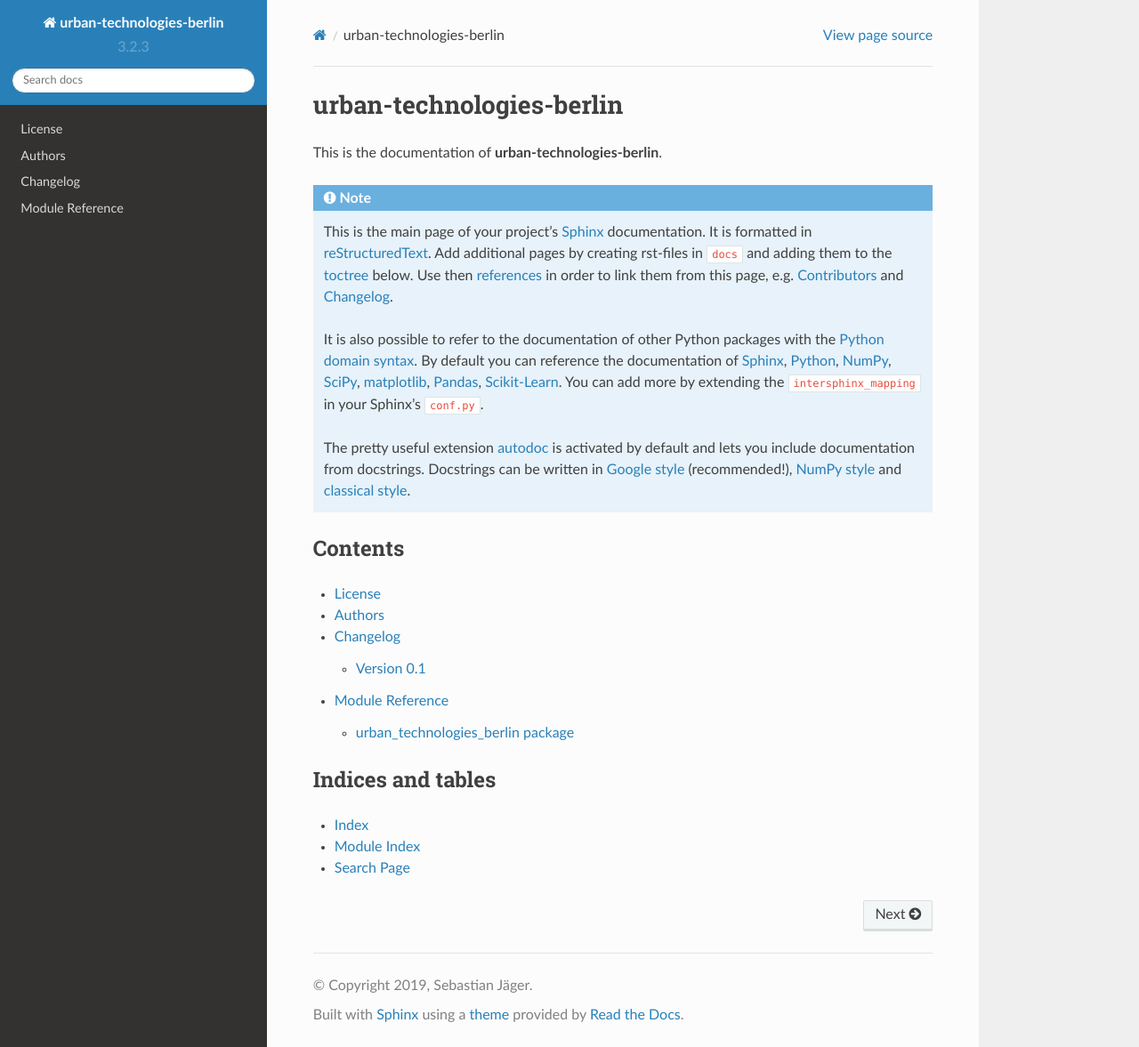
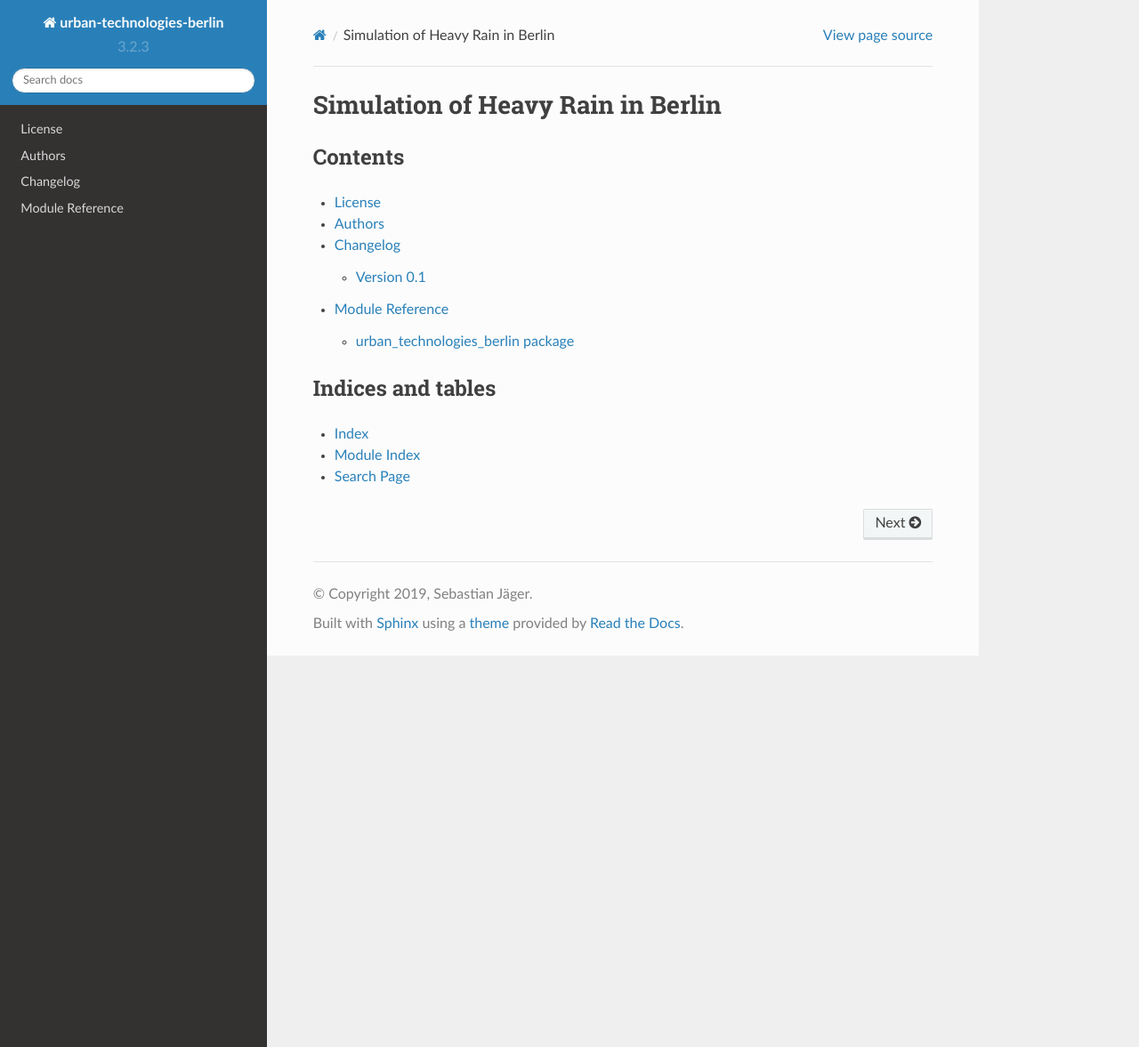
Before and after one commit to se-jaeger/urban-technologies-berlin, a Sphinx documentation site: the page built from docs/index.rst, in a window 1280 px wide and 1177 px high. Shown: the whole window at 89% size. Built offline with Sphinx 7.4.7 and the Read the Docs theme 2.0.0, drawn with Linux system fonts in a browser that asks for light colours.

Commit message:
Delete Scaffold note

```diff
--- a/docs/index.rst
+++ b/docs/index.rst
@@ -1,26 +1,7 @@
 =========================
-urban-technologies-berlin
+Simulation of Heavy Rain in Berlin
 =========================
 
-This is the documentation of **urban-technologies-berlin**.
-
-.. note::
-
-    This is the main page of your project's `Sphinx`_ documentation.
-    It is formatted in `reStructuredText`_. Add additional pages
-    by creating rst-files in ``docs`` and adding them to the `toctree`_ below.
-    Use then `references`_ in order to link them from this page, e.g.
-    :ref:`authors` and :ref:`changes`.
-
-    It is also possible to refer to the documentation of other Python packages
-    with the `Python domain syntax`_. By default you can reference the
-    documentation of `Sphinx`_, `Python`_, `NumPy`_, `SciPy`_, `matplotlib`_,
-    `Pandas`_, `Scikit-Learn`_. You can add more by extending the
-    ``intersphinx_mapping`` in your Sphinx's ``conf.py``.
-
-    The pretty useful extension `autodoc`_ is activated by default and lets
-    you include documentation from docstrings. Docstrings can be written in
-    `Google style`_ (recommended!), `NumPy style`_ and `classical style`_.
 
 
 Contents
```
